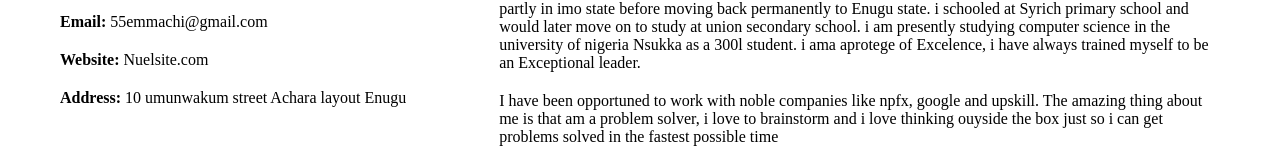
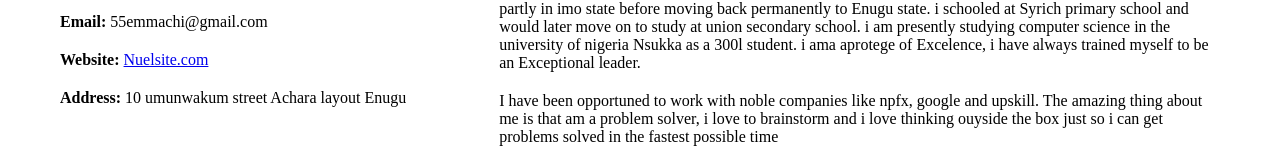
Before and after one commit to Nuelchi/week-5-My-Resume, a plain HTML site: page index.html in a window 1280 px wide. Shown: the part 1142-1290 px from the top of the page. Drawn offline with Linux system fonts and the light colour scheme.

Commit message:
update 1

```diff
--- a/index.html
+++ b/index.html
@@ -32,7 +32,7 @@
                 <p id="name"><strong>Full Name:  </strong>  <label>Nwafor Emmanuel Chukwudubem</label></p>
                 <p id="name"><strong>Phone:  </strong>      <label>+234 80 662 95128</label></p>
                 <p id="name"><strong>Email:  </strong>      <label>55emmachi@gmail.com</label></p>
-                <p id="name"><strong>Website:  </strong>   <label>Nuelsite.com</label></p>
+                <p id="name"><strong>Website:  </strong>   <label><a href="#">Nuelsite.com</a></label></p>
                 <p id="name"><strong>Address:  </strong>  <label>10 umunwakum street Achara layout Enugu</label></p>
             </div>
             <div id="text2">
```
